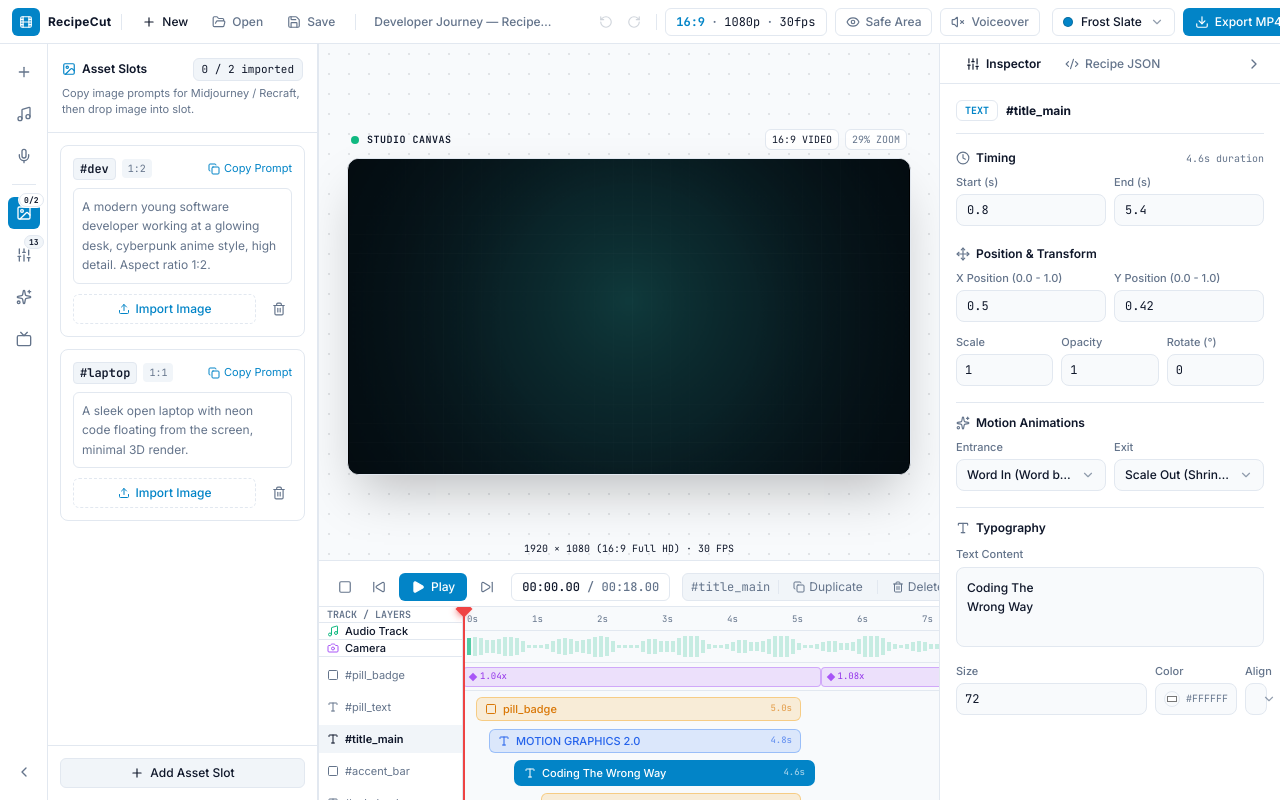
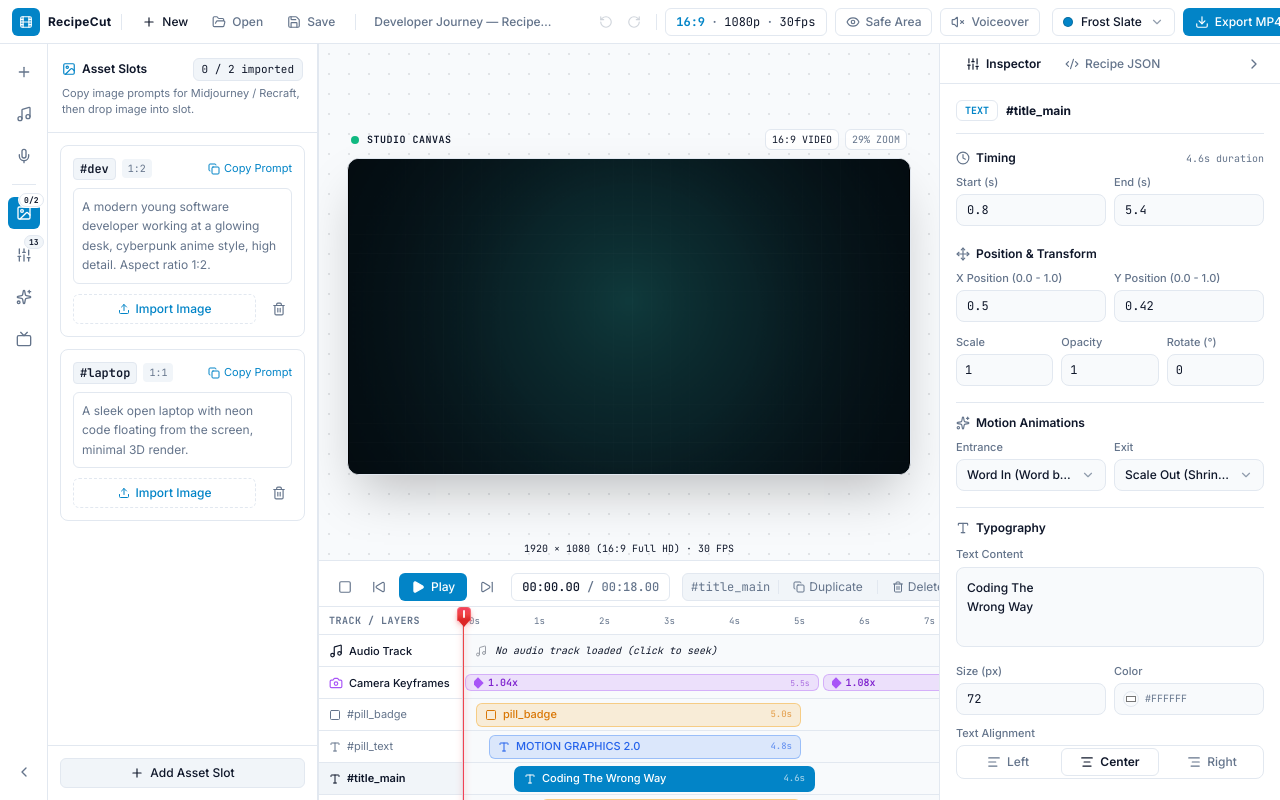
Before and after one commit to Anni-s-Apps/KineType, a React (Vite) app: page / in a window 1280 px wide. Built offline with nearby package versions, Linux system fonts and the light colour scheme.

Commit message:
feat(timeline): unified row alignment, sticky top ruler, DAW precision playhead marker, and smooth page auto-scroll

```diff
--- a/src/components/panels/InspectorPanel.tsx
+++ b/src/components/panels/InspectorPanel.tsx
@@ -283,20 +283,20 @@ export const InspectorPanel: React.FC<InspectorPanelProps> = ({
             />
           </div>
 
-          <div className="flex items-center gap-2 text-xs">
-            <div className="w-18 shrink-0">
+          <div className="grid grid-cols-2 gap-2 text-xs">
+            <div>
               <label className="text-[11px] font-medium text-muted-foreground block mb-1">
-                Size
+                Size (px)
               </label>
               <input
                 type="number"
                 value={(layer as any).size || 52}
                 onChange={(e) => onUpdateLayer(layer.id, { size: parseFloat(e.target.value) } as any)}
-                className="w-full h-8 bg-background border border-border rounded-lg px-2 text-xs font-mono text-foreground focus:border-primary focus:ring-2 focus:ring-primary/20 outline-none transition-all shadow-2xs"
+                className="w-full h-8 bg-background border border-border rounded-lg px-2.5 text-xs font-mono text-foreground focus:border-primary focus:ring-2 focus:ring-primary/20 outline-none transition-all shadow-2xs"
               />
             </div>
 
-            <div className="w-26 shrink-0">
+            <div>
               <label className="text-[11px] font-medium text-muted-foreground block mb-1">
                 Color
               </label>
@@ -312,16 +312,33 @@ export const InspectorPanel: React.FC<InspectorPanelProps> = ({
                 </span>
               </div>
             </div>
+          </div>
 
-            <div className="flex-1 min-w-0">
-              <label className="text-[11px] font-medium text-muted-foreground block mb-1">
-                Align
-              </label>
-              <CustomSelect
-                value={(layer as any).align || 'center'}
-                onChange={(val) => onUpdateLayer(layer.id, { align: val } as any)}
-                options={ALIGN_OPTIONS}
-              />
+          <div className="text-xs">
+            <label className="text-[11px] font-medium text-muted-foreground block mb-1">
+              Text Alignment
+            </label>
+            <div className="grid grid-cols-3 gap-1 bg-muted/60 p-0.5 rounded-lg border border-border">
+              {(['left', 'center', 'right'] as const).map((alignVal) => {
+                const isSelected = ((layer as any).align || 'center') === alignVal;
+                return (
+                  <button
+                    key={alignVal}
+                    type="button"
+                    onClick={() => onUpdateLayer(layer.id, { align: alignVal } as any)}
+                    className={`h-7 rounded-md text-xs font-medium flex items-center justify-center gap-1.5 transition-all cursor-pointer capitalize ${
+                      isSelected
+                        ? 'bg-card text-foreground font-semibold shadow-xs border border-border/80'
+                        : 'text-muted-foreground hover:text-foreground'
+                    }`}
+                  >
+                    {alignVal === 'left' && <AlignLeft className="w-3.5 h-3.5" />}
+                    {alignVal === 'center' && <AlignCenter className="w-3.5 h-3.5" />}
+                    {alignVal === 'right' && <AlignRight className="w-3.5 h-3.5" />}
+                    <span>{alignVal}</span>
+                  </button>
+                );
+              })}
             </div>
           </div>
         </div>
--- a/src/components/timeline/Timeline.tsx
+++ b/src/components/timeline/Timeline.tsx
@@ -1,4 +1,4 @@
-import React, { useRef, useState, useEffect, useMemo, useCallback } from 'react';
+import React, { useRef, useState, useEffect, useLayoutEffect, useMemo, useCallback } from 'react';
 import {
   Play,
   Pause,
@@ -130,7 +130,7 @@ export const Timeline: React.FC<TimelineProps> = ({
   const handleRulerClick = (e: React.MouseEvent<HTMLDivElement>) => {
     if (!scrollContainerRef.current) return;
     const rect = scrollContainerRef.current.getBoundingClientRect();
-    const clickX = e.clientX - rect.left + scrollContainerRef.current.scrollLeft - 140; // 140px header offset
+    const clickX = e.clientX - rect.left + scrollContainerRef.current.scrollLeft - 144; // 144px (w-36) header offset
     if (clickX < 0) return;
     const time = clickX / pxPerSec;
     handleSeekTime(time);
@@ -143,7 +143,7 @@ export const Timeline: React.FC<TimelineProps> = ({
     const handleMouseMove = (e: MouseEvent) => {
       if (!scrollContainerRef.current) return;
       const rect = scrollContainerRef.current.getBoundingClientRect();
-      const relativeX = e.clientX - rect.left + scrollContainerRef.current.scrollLeft - 140;
+      const relativeX = e.clientX - rect.left + scrollContainerRef.current.scrollLeft - 144;
       const time = Math.max(0, Math.min(duration, relativeX / pxPerSec));
       onSeek(time);
     };
@@ -159,6 +159,46 @@ export const Timeline: React.FC<TimelineProps> = ({
       window.removeEventListener('mouseup', handleMouseUp);
     };
   }, [isDraggingPlayhead, pxPerSec, duration, onSeek]);
+
+  // Smart Page Auto-Scroll during playback (Rock-solid, Zero Shake / Zero Vibration)
+  useEffect(() => {
+    if (!isPlaying || isDraggingPlayhead) return;
+    const container = scrollContainerRef.current;
+    if (!container) return;
+
+    const playheadPx = currentTime * pxPerSec + 144; // 144px (w-36) header offset
+    const scrollLeft = container.scrollLeft;
+    const clientWidth = container.clientWidth;
+
+    // Advance viewport only when playhead reaches the right edge of screen
+    if (playheadPx > scrollLeft + clientWidth - 50) {
+      container.scrollLeft = playheadPx - 160;
+    } else if (playheadPx < scrollLeft + 144) {
+      container.scrollLeft = Math.max(0, playheadPx - 160);
+    }
+  }, [currentTime, isPlaying, pxPerSec, isDraggingPlayhead]);
+
+  // Auto-scroll to selected layer when clicked
+  useEffect(() => {
+    if (!selectedLayerId || isPlaying) return;
+    const targetLayer = layers.find((l) => l.id === selectedLayerId);
+    if (!targetLayer) return;
+
+    const container = scrollContainerRef.current;
+    if (!container) return;
+
+    const layerLeftPx = targetLayer.start * pxPerSec + 144;
+    const layerRightPx = targetLayer.end * pxPerSec + 144;
+    const scrollLeft = container.scrollLeft;
+    const clientWidth = container.clientWidth;
+
+    if (layerLeftPx < scrollLeft + 144 || layerRightPx > scrollLeft + clientWidth) {
+      container.scrollTo({
+        left: Math.max(0, layerLeftPx - 180),
+        behavior: 'smooth',
+      });
+    }
+  }, [selectedLayerId]);
 
   // Layer drag move / trim listeners
   useEffect(() => {
@@ -211,18 +251,23 @@ export const Timeline: React.FC<TimelineProps> = ({
     };
   }, [dragState, pxPerSec, duration, snapToGrid, onUpdateLayer]);
 
-  // Generate waveform bars for visual audio track
+  const totalTimelineWidth = Math.max(1600, (duration + 10) * pxPerSec);
+  const totalRulerSeconds = Math.ceil(totalTimelineWidth / pxPerSec);
+
+  // Generate waveform bars for visual audio track spanning full timeline width
   const waveformBars = useMemo(() => {
-    const count = Math.ceil(duration * 8);
+    const totalPx = Math.max(1600, duration * pxPerSec);
+    const barSpacing = 5; // 3px bar + 2px gap
+    const count = Math.ceil(totalPx / barSpacing);
     const bars: number[] = [];
     for (let i = 0; i < count; i++) {
-      const x = i * 0.4;
-      const wave = Math.sin(x) * 0.4 + Math.cos(x * 2.1) * 0.35 + 0.5;
-      const height = Math.max(15, Math.min(90, Math.round(wave * 80 + 10)));
+      const x = i * 0.35;
+      const wave = Math.sin(x) * 0.35 + Math.cos(x * 1.7) * 0.3 + 0.45;
+      const height = Math.max(20, Math.min(85, Math.round(wave * 65 + 20)));
       bars.push(height);
     }
     return bars;
-  }, [duration]);
+  }, [duration, pxPerSec]);
 
   const formatTime = (seconds: number) => {
     const mins = Math.floor(seconds / 60);
@@ -412,125 +457,120 @@ export const Timeline: React.FC<TimelineProps> = ({
       {/* ── Main Multi-Track Scroll Viewport ───────────────────────── */}
       <div
         ref={scrollContainerRef}
-        className="flex-1 overflow-x-auto overflow-y-auto relative bg-background flex"
+        className="flex-1 overflow-x-auto overflow-y-auto relative bg-background select-none transform-gpu"
       >
-        {/* Left Fixed Track Headers Column (w-36 / 140px) */}
-        <div className="w-36 shrink-0 bg-card border-r border-border flex flex-col z-20 sticky left-0 shadow-xs">
-          {/* Header ruler label */}
-          <div className="h-6 border-b border-border bg-muted/40 px-2 flex items-center text-[10px] font-mono text-muted-foreground uppercase font-semibold">
+        <div
+          className="relative flex flex-col min-h-full"
+          style={{ width: `${totalTimelineWidth + 144}px` }}
+        >
+          {/* Top Sticky Ruler Row (Track/Layers Label + Time Ruler Ticks) */}
+          <div className="h-7 border-b border-border bg-card flex sticky top-0 z-40 shadow-xs shrink-0">
+            {/* Left Header Cell (Sticky Left & Sticky Top) */}
+            <div className="w-36 shrink-0 bg-card border-r border-border h-full px-2.5 flex items-center text-[10px] font-mono text-muted-foreground uppercase font-bold tracking-wider sticky left-0 z-50">
               Track / Layers
             </div>
+            {/* Right Ruler Ticks */}
+            <div
+              onClick={handleRulerClick}
+              className="relative flex-1 h-full cursor-pointer bg-card"
+            >
+              {Array.from({ length: totalRulerSeconds + 1 }).map((_, s) => {
+                const left = s * pxPerSec;
+                const isPastProjectEnd = s > duration;
+                return (
+                  <div key={s} className="absolute top-0 bottom-0" style={{ left: `${left}px` }}>
+                    <div className={`h-2.5 w-px ${isPastProjectEnd ? 'bg-border/30' : 'bg-border/80'}`} />
+                    <span className={`text-[9px] font-mono ml-1.5 -mt-0.5 select-none block ${isPastProjectEnd ? 'text-muted-foreground/35' : 'text-muted-foreground'}`}>
+                      {s}s
+                    </span>
+                    <div
+                      className="absolute top-0 h-1.5 w-px bg-border/40"
+                      style={{ left: `${pxPerSec * 0.5}px` }}
+                    />
+                  </div>
+                );
+              })}
+            </div>
+          </div>
 
-          {/* Audio Track Header */}
-          <div className="h-8 border-b border-border px-2 flex items-center justify-between text-xs bg-muted/10">
+          {/* Row 1: Audio Track */}
+          <div className="h-8 border-b border-border/40 flex items-center shrink-0 bg-muted/5 hover:bg-muted/10 transition-colors">
+            <div className="w-36 shrink-0 bg-card border-r border-border h-full px-2.5 flex items-center justify-between text-xs sticky left-0 z-20 shadow-2xs">
               <div className="flex items-center gap-1.5 truncate">
-              <Music className="w-3 h-3 text-emerald-500" />
-              <span className="text-[11px] font-medium text-foreground truncate">
+                <Music className={`w-3.5 h-3.5 ${audioFile || audioUrl ? 'text-emerald-500' : 'text-muted-foreground/50'}`} />
+                <span className={`text-[11px] font-medium truncate ${audioFile || audioUrl ? 'text-foreground font-semibold' : 'text-muted-foreground/70'}`}>
                   {audioFile ? audioFile.name : audioUrl ? 'Voiceover' : 'Audio Track'}
                 </span>
               </div>
             </div>
-
-          {/* Camera Track Header */}
-          <div className="h-7 border-b border-border px-2 flex items-center justify-between text-xs bg-muted/10">
-            <div className="flex items-center gap-1.5">
-              <Camera className="w-3 h-3 text-purple-500" />
-              <span className="text-[11px] font-medium text-foreground">Camera</span>
-            </div>
-          </div>
-
-          {/* Layer Track Headers */}
-          <div className="py-1 space-y-1">
-            {layers.map((layer) => (
-              <div
-                key={layer.id}
-                onClick={() => onSelectLayer(layer.id)}
-                className={`h-7 px-2 flex items-center gap-1.5 text-[11px] cursor-pointer transition-colors truncate ${
-                  selectedLayerId === layer.id ? 'bg-secondary font-semibold text-foreground' : 'hover:bg-muted/40 text-muted-foreground'
-                }`}
-              >
-                {getLayerIcon(layer.type)}
-                <span className="truncate">#{layer.id}</span>
-              </div>
-            ))}
-          </div>
-        </div>
-
-        {/* Right Scrollable Timeline Workspace Area */}
-        <div
-          className="relative min-h-full"
-          style={{ width: `${timelineContentWidth + 160}px` }}
-        >
-          {/* 1. Precise Time Ruler with Sub-second ticks */}
             <div
               onClick={handleRulerClick}
-            className="h-6 border-b border-border bg-muted/30 relative cursor-pointer"
+              className="relative flex-1 h-full flex items-center cursor-pointer overflow-hidden"
             >
-            {Array.from({ length: Math.ceil(duration) + 1 }).map((_, s) => {
-              const left = s * pxPerSec;
-              return (
-                <div key={s} className="absolute top-0 bottom-0" style={{ left: `${left}px` }}>
-                  <div className="h-2 w-px bg-border/80" />
-                  <span className="text-[9px] font-mono text-muted-foreground ml-1 -mt-0.5 select-none block">
-                    {s}s
-                  </span>
-                  {/* Half-second sub-tick */}
-                  {s < duration && (
+              {audioFile || audioUrl ? (
                 <div
-                      className="absolute top-0 h-1 w-px bg-border/40"
-                      style={{ left: `${pxPerSec * 0.5}px` }}
-                    />
-                  )}
-                </div>
-              );
-            })}
-          </div>
-
-          {/* 2. Audio Waveform Track */}
-          <div
-            onClick={handleRulerClick}
-            className="h-8 border-b border-border/80 bg-muted/10 relative flex items-center px-1 overflow-hidden cursor-pointer"
+                  className="flex items-center gap-[2px] h-full py-1.5 px-2 bg-emerald-500/10 border-y border-emerald-500/20"
+                  style={{ width: `${Math.max(totalTimelineWidth, duration * pxPerSec)}px` }}
                 >
-            <div className="flex items-center gap-0.5 h-full py-1 w-full opacity-70">
                   {waveformBars.map((height, i) => {
                     const barTime = (i / waveformBars.length) * duration;
                     const isPast = barTime <= currentTime;
                     return (
                       <div
                         key={i}
-                    className={`w-1 rounded-xs transition-colors ${
-                      isPast ? 'bg-emerald-500' : 'bg-emerald-500/30'
+                        className={`w-[3px] rounded-full shrink-0 transition-colors ${
+                          isPast ? 'bg-emerald-500' : 'bg-emerald-500/40'
                         }`}
                         style={{ height: `${height}%` }}
                       />
                     );
                   })}
                 </div>
+              ) : (
+                <div className="flex items-center gap-2 px-3 text-[10px] font-mono text-muted-foreground/40 italic select-none">
+                  <Music className="w-3 h-3 opacity-40" />
+                  <span>No audio track loaded (click to seek)</span>
+                </div>
+              )}
+            </div>
           </div>
 
-          {/* 3. Camera Keyframes Track */}
+          {/* Row 2: Camera Track */}
+          <div className="h-8 border-b border-border/40 flex items-center shrink-0 bg-muted/5 hover:bg-muted/10 transition-colors">
+            <div className="w-36 shrink-0 bg-card border-r border-border h-full px-2.5 flex items-center justify-between text-xs sticky left-0 z-20 shadow-2xs">
+              <div className="flex items-center gap-1.5 truncate">
+                <Camera className="w-3.5 h-3.5 text-purple-500" />
+                <span className="text-[11px] font-medium text-foreground">Camera Keyframes</span>
+              </div>
+            </div>
             <div
               onClick={handleRulerClick}
-            className="h-7 border-b border-border/60 bg-muted/5 relative flex items-center cursor-pointer"
+              className="relative flex-1 h-full flex items-center cursor-pointer"
             >
               {(recipe.camera || []).map((cam, idx) => {
                 const left = cam.start * pxPerSec;
-              const width = Math.max(20, (cam.end - cam.start) * pxPerSec);
+                const width = Math.max(28, (cam.end - cam.start) * pxPerSec - 4);
                 return (
                   <div
                     key={idx}
-                  className="absolute h-5 rounded bg-purple-500/15 border border-purple-500/40 text-[9px] font-mono text-purple-600 dark:text-purple-300 px-1.5 flex items-center gap-1"
-                  style={{ left: `${left}px`, width: `${width}px` }}
+                    className="absolute h-5.5 rounded-md bg-purple-500/15 border border-purple-500/35 text-[10px] font-mono text-purple-700 dark:text-purple-300 px-2 flex items-center justify-between shadow-2xs hover:bg-purple-500/25 transition-colors"
+                    style={{ left: `${left + 2}px`, width: `${width}px` }}
+                    title={`Camera Zoom: ${cam.zoom}x (${cam.start}s - ${cam.end}s)`}
                   >
-                  <span className="w-1.5 h-1.5 rotate-45 bg-purple-500 inline-block" />
-                  <span>{cam.zoom}x</span>
+                    <div className="flex items-center gap-1.5 truncate">
+                      <span className="w-2 h-2 rotate-45 bg-purple-500 shadow-xs inline-block shrink-0" />
+                      <span className="font-semibold">{cam.zoom}x</span>
+                    </div>
+                    <span className="text-[8px] opacity-60 ml-1 shrink-0">
+                      {(cam.end - cam.start).toFixed(1)}s
+                    </span>
                   </div>
                 );
               })}
             </div>
+          </div>
 
-          {/* 4. Layer Tracks Blocks */}
-          <div className="py-1 space-y-1">
+          {/* Layer Rows */}
           {layers.map((layer) => {
             const isSelected = selectedLayerId === layer.id;
             const left = layer.start * pxPerSec;
@@ -538,8 +578,25 @@ export const Timeline: React.FC<TimelineProps> = ({
             const colorClasses = getLayerColor(layer.type, isSelected);
 
             return (
-                <div key={layer.id} className="h-7 relative flex items-center">
-                  {/* Layer Block Box */}
+              <div
+                key={layer.id}
+                className={`h-8 border-b border-border/40 flex items-center shrink-0 transition-colors ${
+                  isSelected ? 'bg-primary/5' : 'hover:bg-muted/10'
+                }`}
+              >
+                {/* Left Track Header Cell */}
+                <div
+                  onClick={() => onSelectLayer(layer.id)}
+                  className={`w-36 shrink-0 border-r border-border h-full px-2.5 flex items-center gap-1.5 text-[11px] cursor-pointer transition-colors truncate sticky left-0 z-20 shadow-2xs ${
+                    isSelected ? 'bg-secondary font-semibold text-foreground' : 'bg-card hover:bg-muted/40 text-muted-foreground'
+                  }`}
+                >
+                  {getLayerIcon(layer.type)}
+                  <span className="truncate">#{layer.id}</span>
+                </div>
+
+                {/* Right Lane with Draggable Block */}
+                <div className="relative flex-1 h-full flex items-center">
                   <div
                     onClick={(e) => {
                       e.stopPropagation();
@@ -607,22 +664,31 @@ export const Timeline: React.FC<TimelineProps> = ({
                     />
                   </div>
                 </div>
+              </div>
             );
           })}
-          </div>
 
-          {/* 5. Smooth Red Playhead Line & Pin */}
+          {/* Full-Height Modern DAW Precision Red Playhead Line & Floating Pin */}
           <div
             onMouseDown={(e) => {
               e.stopPropagation();
               setIsDraggingPlayhead(true);
             }}
-            className="absolute top-0 bottom-0 w-0.5 bg-red-500 z-30 cursor-ew-resize group pointer-events-auto"
-            style={{ left: `${currentTime * pxPerSec}px` }}
+            className="absolute top-0 bottom-0 z-[60] cursor-ew-resize group pointer-events-auto flex flex-col items-center"
+            style={{ left: `${currentTime * pxPerSec + 144}px`, width: '1px' }}
           >
-            {/* Playhead Pin Handle */}
-            <div className="w-3 h-3 bg-red-500 -ml-[5px] -top-1 absolute rotate-45 shadow-md shadow-red-500/40 rounded-xs group-hover:scale-125 transition-transform" />
-            <div className="w-px h-full bg-red-500 shadow-sm" />
+            {/* Precision DAW Marker Pin Head - Elevated STICKY TOP */}
+            <div className="sticky top-0 z-[70] flex flex-col items-center select-none -mt-0.5 group-hover:scale-110 active:scale-95 transition-transform">
+              {/* Sleek Top Marker Head with Precision Center Notch */}
+              <div className="w-3.5 h-3.5 bg-gradient-to-b from-rose-500 via-red-500 to-red-600 rounded-t-sm shadow-md shadow-red-500/50 border border-rose-300/40 flex items-center justify-center">
+                <div className="w-0.5 h-2 bg-white/90 rounded-full" />
+              </div>
+              {/* Downward Precision Pointer Arrow */}
+              <div className="w-0 h-0 border-l-[6px] border-l-transparent border-r-[6px] border-r-transparent border-t-[7px] border-t-red-600 -mt-[1px] drop-shadow-xs" />
+            </div>
+
+            {/* Glowing Precision Laser Needle Line */}
+            <div className="w-[1.5px] flex-1 bg-gradient-to-b from-red-500 via-rose-500 to-red-600 shadow-[0_0_6px_rgba(239,68,68,0.7)]" />
           </div>
         </div>
       </div>
```
Also changed, not shown: src/components/preview/CanvasPlayer.tsx (+1 -11 lines), 1 other file (tests, documents, lock files or other folders). Lines whose indentation alone changed are shown as unchanged.
